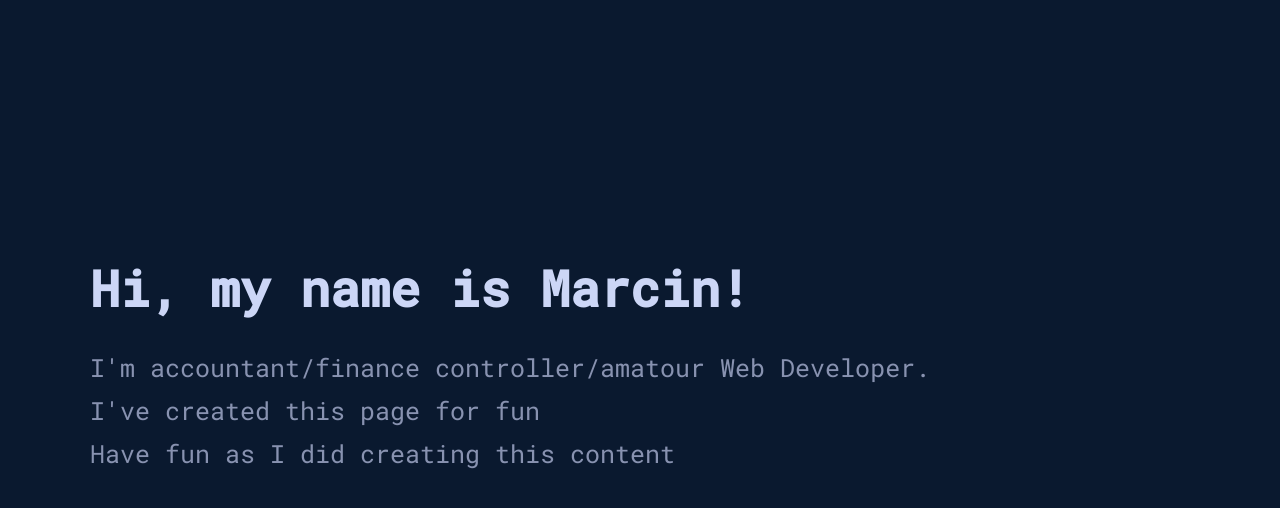
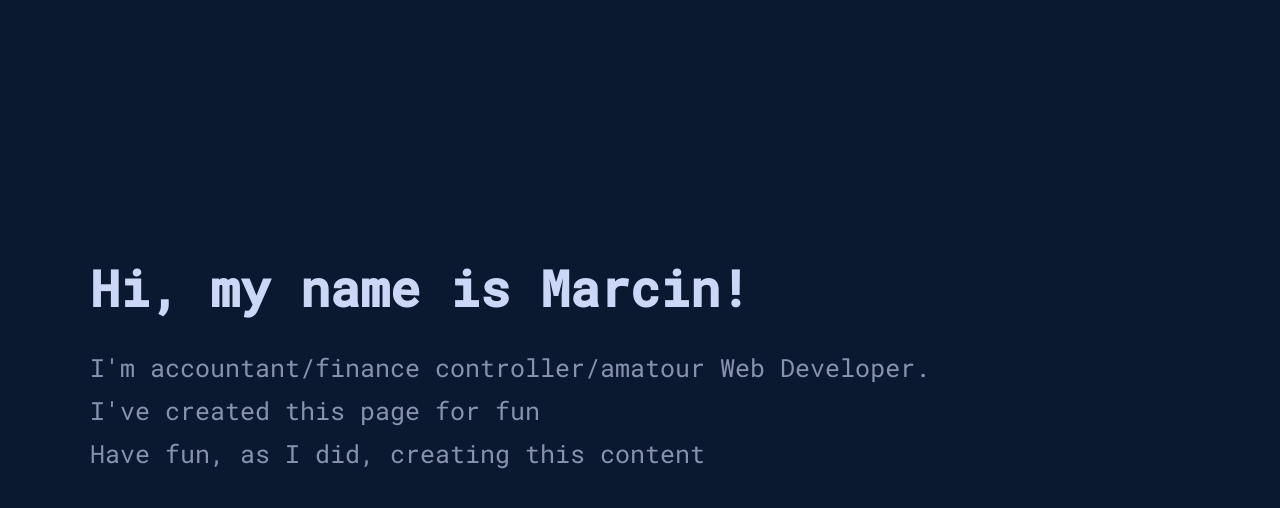
Before and after one commit to BuszujacyWPszenzycie/AboutMe, a plain HTML site: page index.html in a window 1280 px wide. Shown: the part 120-628 px from the top of the page. Drawn offline with nearby package versions, Linux system fonts and the light colour scheme.

Commit message:
correcting sentence

```diff
--- a/index.html
+++ b/index.html
@@ -76,7 +76,7 @@
         Web Developer.</p>
       <p class="sentence__box-p" data-aos="fade-up" data-aos-delay="2600">I've created this page
         for fun</p>
-      <p class="sentence__box-p" data-aos="fade-up" data-aos-delay="2800">Have fun as I did
+      <p class="sentence__box-p" data-aos="fade-up" data-aos-delay="2800">Have fun, as I did,
         creating this content</p>
     </div>
 
```
Also changed, not shown: 1 other file.
